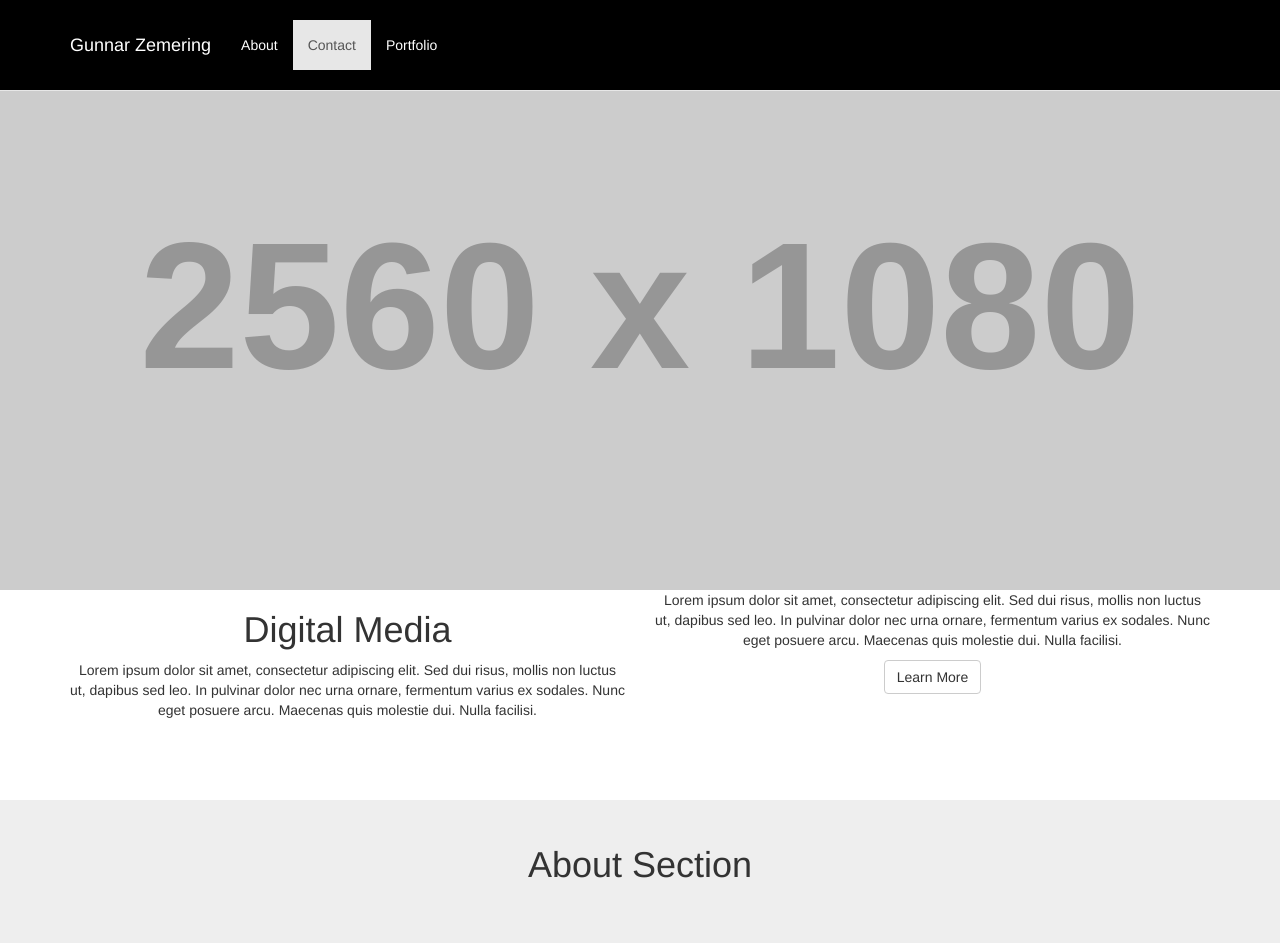
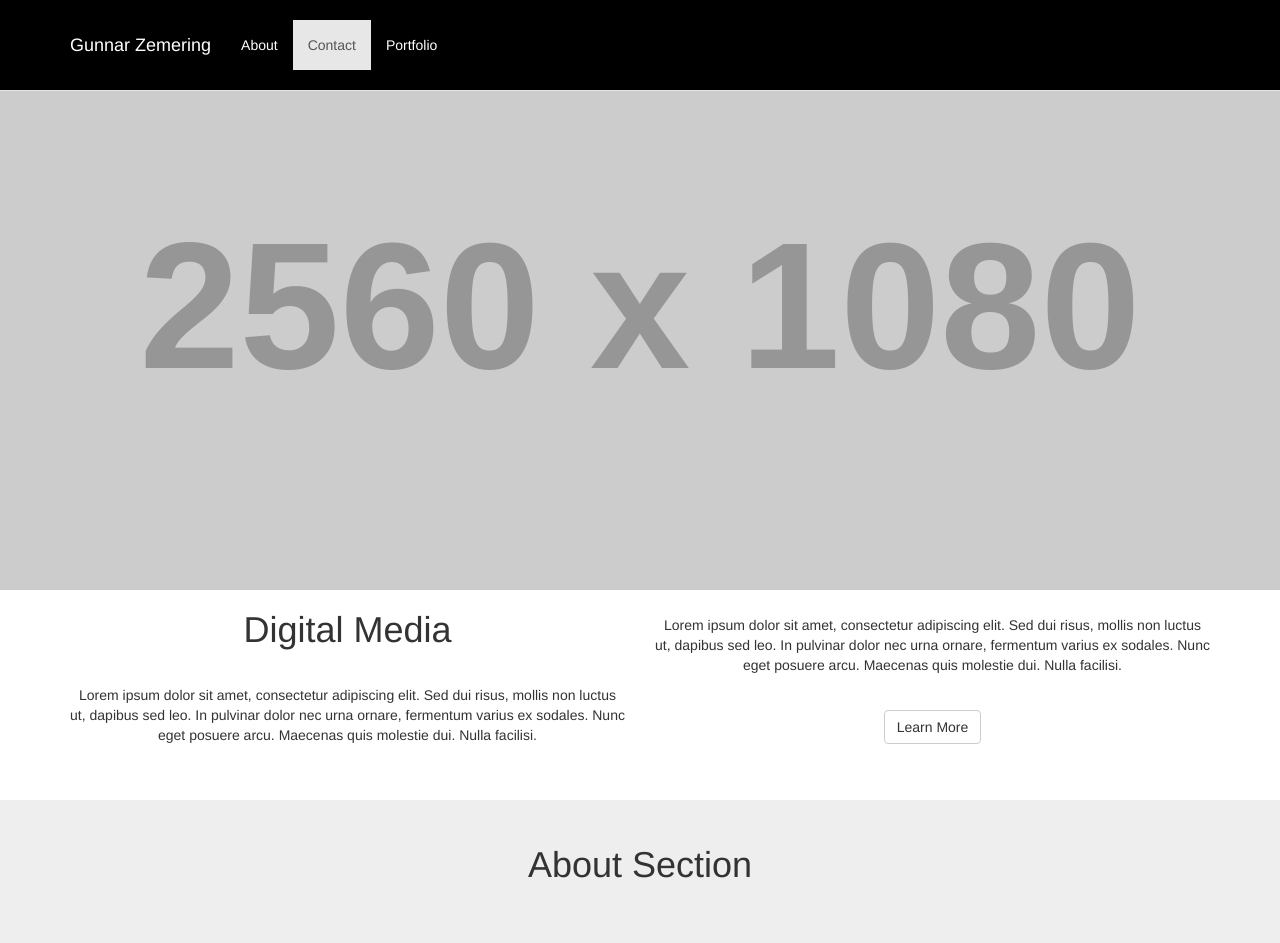
Before and after one commit to t0pgunn/project3, a PHP site: page / in a window 1280 px wide. Shown: the top 943 px of the page. Run offline with PHP 8.4, Linux system fonts and the light colour scheme; grey boxes labelled with a size stand in for pictures from a placeholder-image service; some libraries are stand-ins or nearby versions.

Commit message:
added padding, replaced image w carousel

```diff
--- a/css/styles.css
+++ b/css/styles.css
@@ -9,7 +9,7 @@ html {
     height: 100%;
 }
 
-  .navbar {
+.navbar {
 
         background-color: black;
     }
@@ -52,6 +52,11 @@ color: #E53935;
   padding-right: 0;
 }
 
+.addpad{
+
+  padding-top: 25px;
+}
+
 .intro-section {
     height: 100%;
     padding-top: 50px;
--- a/index.html
+++ b/index.html
@@ -62,13 +62,38 @@
     <!-- Intro Section -->
     <section id="intro" class="intro-section">
 
-        <div class="container-fluid no-padding">
+      <div id="myCarousel" class="carousel slide" data-ride="carousel">
+
+
+        <!-- Wrapper for slides -->
+        <div class="carousel-inner" role="listbox">
+          <div class="item active">
+            <img src="https://placehold.it/2560x1080" alt="Chania" width="2560" height="1080">
+          </div>
+
+          <div class="item">
+            <img src="https://placehold.it/2560x1080" alt="Chania" width="2560" height="1080">
+          </div>
+
+          <div class="item">
+            <img src="https://placehold.it/2560x1080" alt="Flower" width="2560" height="1080">
+          </div>
+
+          <div class="item">
+            <img src="https://placehold.it/2560x1080" alt="Flower" width="2560" height="1080">
+          </div>
+        </div>
+
+      </div>
+
+
+        <!-- <div class="container-fluid no-padding">
  		 <div class="row">
   		  <div class="col-md-12">
   	   		 <img src="https://placehold.it/2560x1080" alt="placeholder 960" class="img-responsive" />
   		  </div>
   		</div>
-		</div>
+		</div> -->
 
 
         <div class="container">
@@ -79,12 +104,12 @@
 
                 <div class="col-sm-6">
               <h1>Digital Media</h1>
-                <p>Lorem ipsum dolor sit amet, consectetur adipiscing elit. Sed dui risus, mollis non luctus ut, dapibus sed leo. In pulvinar dolor nec urna ornare, fermentum varius ex sodales. Nunc eget posuere arcu. Maecenas quis molestie dui. Nulla facilisi.</p>
+                <p class="addpad">Lorem ipsum dolor sit amet, consectetur adipiscing elit. Sed dui risus, mollis non luctus ut, dapibus sed leo. In pulvinar dolor nec urna ornare, fermentum varius ex sodales. Nunc eget posuere arcu. Maecenas quis molestie dui. Nulla facilisi.</p>
                 </div>
 
                 <div class="col-sm-6">
-                  <p>Lorem ipsum dolor sit amet, consectetur adipiscing elit. Sed dui risus, mollis non luctus ut, dapibus sed leo. In pulvinar dolor nec urna ornare, fermentum varius ex sodales. Nunc eget posuere arcu. Maecenas quis molestie dui. Nulla facilisi.</p>
-                <a class="btn btn-default page-scroll" href="#about">Learn More</a>
+                  <p class="addpad">Lorem ipsum dolor sit amet, consectetur adipiscing elit. Sed dui risus, mollis non luctus ut, dapibus sed leo. In pulvinar dolor nec urna ornare, fermentum varius ex sodales. Nunc eget posuere arcu. Maecenas quis molestie dui. Nulla facilisi.</p>
+                <div class="addpad"> <a class="btn btn-default page-scroll" href="#about">Learn More</a></div>
                 </div>
 
 
```
